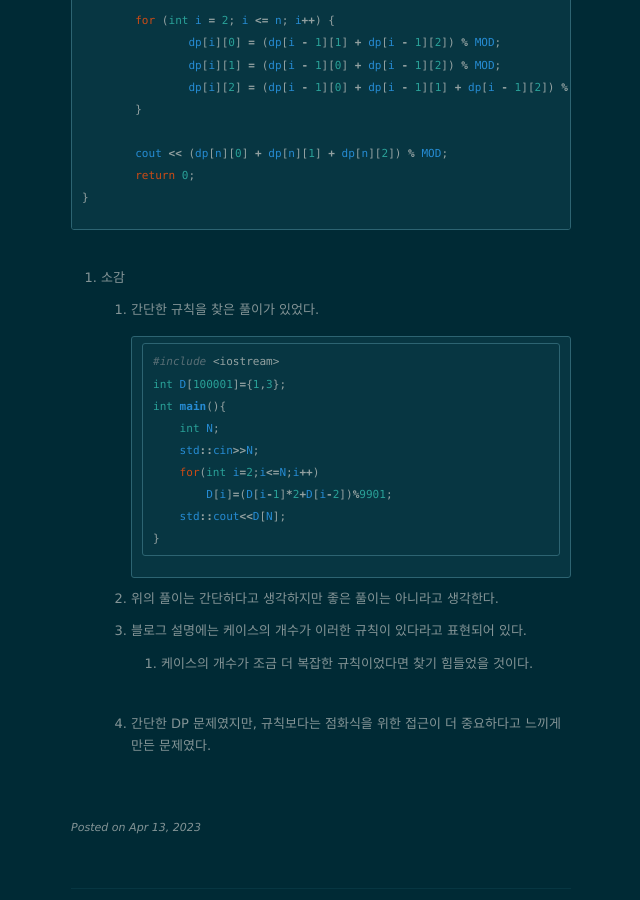
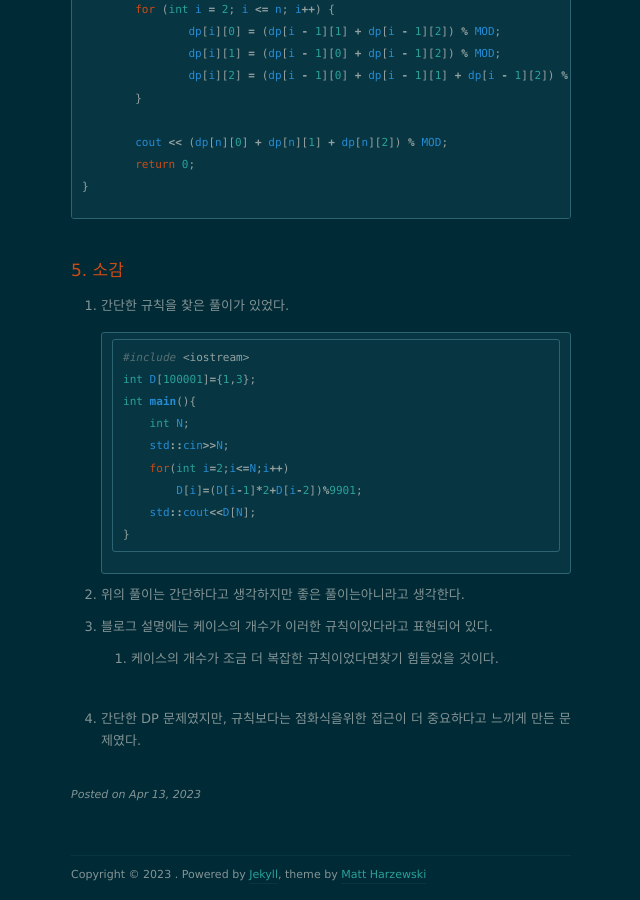
Before and after one commit to devLupin/devLupin.github.io, a Jekyll site: the page built from _posts/2023-04-13-BOJ-1309.md, in a window 1280 px wide and 900 px high, scrolled down 1861 px. Shown: the whole window, without its empty margins (319-959 px from the left). Built offline with Jekyll 4.4.1, drawn with Linux system fonts in a browser that asks for light colours; nearby versions of some CDN libraries.

Commit message:
modify line order

````diff
--- a/_posts/2023-04-13-BOJ-1309.md
+++ b/_posts/2023-04-13-BOJ-1309.md
@@ -84,22 +84,22 @@ int main(void) {
 <br/>
 
 
-- 소감
-  - 간단한 규칙을 찾은 풀이가 있었다.
+# 5. 소감
+- 간단한 규칙을 찾은 풀이가 있었다.
 
-    ```cpp
-    #include <iostream>
-    int D[100001]={1,3};
-    int main(){
-        int N;
-        std::cin>>N;
-        for(int i=2;i<=N;i++)
-            D[i]=(D[i-1]*2+D[i-2])%9901;
-        std::cout<<D[N];
-    }
-    ```
+  ```cpp
+  #include <iostream>
+  int D[100001]={1,3};
+  int main(){
+      int N;
+      std::cin>>N;
+      for(int i=2;i<=N;i++)
+          D[i]=(D[i-1]*2+D[i-2])%9901;
+      std::cout<<D[N];
+  }
+  ```
 
-  - 위의 풀이는 간단하다고 생각하지만 좋은 풀이는 아니라고 생각한다.
-  - 블로그 설명에는 케이스의 개수가 이러한 규칙이 있다라고 표현되어 있다.
-    - 케이스의 개수가 조금 더 복잡한 규칙이었다면 찾기 힘들었을 것이다.
-  - 간단한 DP 문제였지만, 규칙보다는 점화식을 위한 접근이 더 중요하다고 느끼게 만든 문제였다.
+- 위의 풀이는 간단하다고 생각하지만 좋은 풀이는아니라고 생각한다.
+- 블로그 설명에는 케이스의 개수가 이러한 규칙이있다라고 표현되어 있다.
+  - 케이스의 개수가 조금 더 복잡한 규칙이었다면찾기 힘들었을 것이다.
+- 간단한 DP 문제였지만, 규칙보다는 점화식을위한 접근이 더 중요하다고 느끼게 만든 문제였다.
````
Also changed, not shown: other parts of _posts/2023-04-13-BOJ-1309.md (+1 -1 lines).
